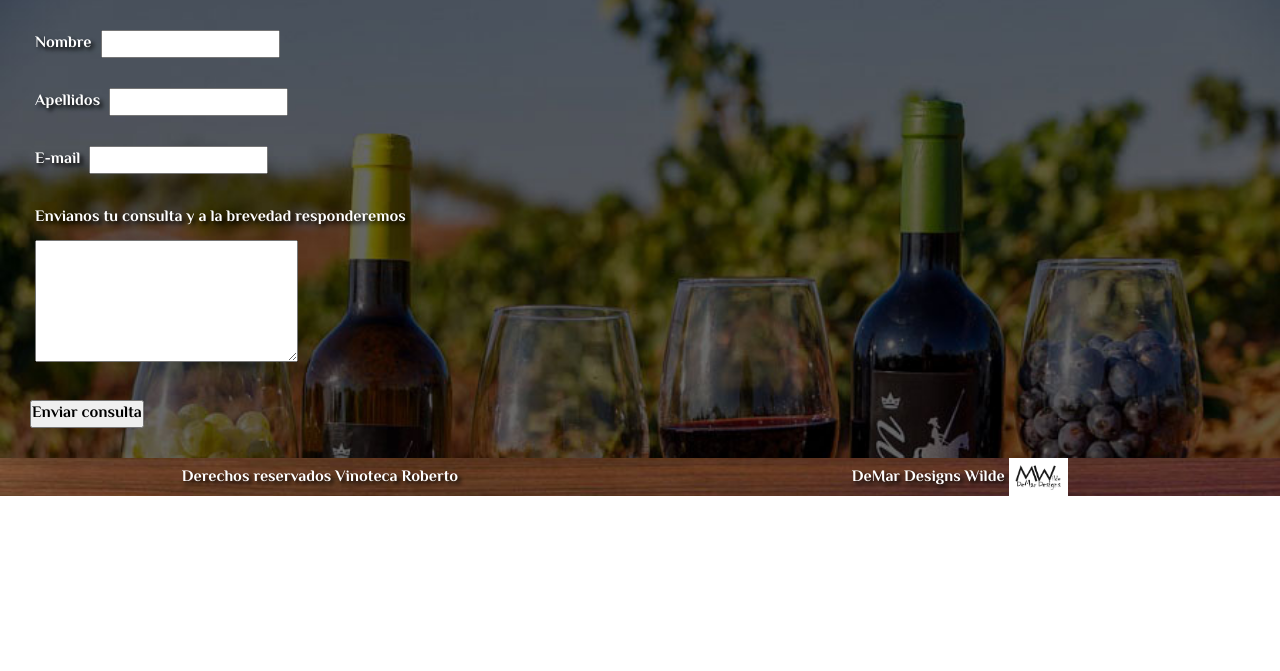
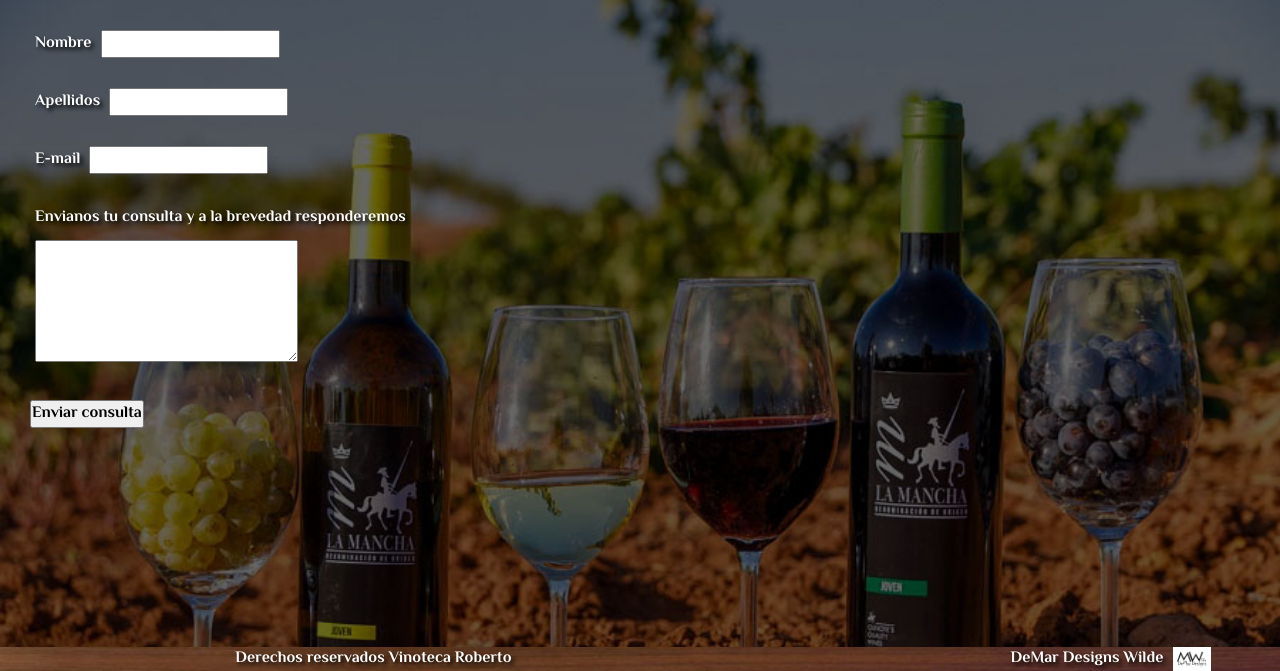
Before and after one commit to GonzaloAlvarezPorto/vinotecaRoberto, a plain HTML site: page pages/contacto.html in a window 1280 px wide. Shown: the part 143-814 px from the top of the page. Drawn offline with nearby package versions, Linux system fonts and the light colour scheme.

Commit message:
Arreglado el footer

```diff
--- a/pages/contacto.html
+++ b/pages/contacto.html
@@ -66,7 +66,7 @@
         </div>
     </header>
     <main class="container-fluid principal">
-        <section>
+        <section class="principal__cuerpo">
             <form class="principal__formulario" action="#">
                 <label class="formulario__label" for="nombre">Nombre</label>
                 <input type="text" /><br /><br />
@@ -84,16 +84,18 @@
         <div class="pieDePagina container-fluid">
             <div class="pieDePagina__contenedor ">
                 <ul class="contenedor__listado row">
-                    <li class="listado__textoPieDePagina col-6">
+                    <li class="listado__textoPieDePagina col-7">
                         <p class="textoPieDePagina__parrafo">Derechos reservados Vinoteca Roberto</p>
                     </li>
-                    <li class="listado__textoPieDePagina col-6">
-                        <p class="textoPieDePagina__parrafoMasImagen">
+                    <li class="listado__textoPieDePagina  col-4">
+                        <p class="textoPieDePagina__parrafo listado__textoDelLogo">
                             DeMar Designs Wilde
-                            <a href="#">
-                                <img src="../media/imagen DeMar_Designs_Wilde.jpg" alt="Imagen DeMar_Designs_Wilde" />
-                            </a>
                         </p>
+                    </li>
+                    <li class="listado__logoMW col-1">
+                        <div class="logoMW__img">
+
+                        </div>
                     </li>
                 </ul>
             </div>
--- a/styles/styles.css
+++ b/styles/styles.css
@@ -227,13 +227,12 @@ header{
     background-size: cover;
     margin:0;
     padding:0;
-    height: 38px;
 }
 
 .pieDePagina__contenedor{
     margin:0;
     padding:0;
-    height: 38px;
+    height: 100%;
 }
 
 .contenedor__listado {
@@ -243,7 +242,7 @@ header{
     justify-content: center;
     margin:0;
     padding:0;
-    height: 38px;
+    height: 100%;
 }
 
 .listado__textoPieDePagina {
@@ -252,7 +251,7 @@ header{
     color: white;
     font: bold;
     text-shadow: 3px 3px 4px black;
-    height: 38px;
+    height: 100%;
     padding:0px;
 
 }
@@ -262,21 +261,29 @@ header{
     width: 100%;
     margin:0;
     padding:0;
-    padding-top: 8px;
 }
 
-.textoPieDePagina__parrafoMasImagen{
-    text-align: center;
-    width: 100%;
-    margin:0;
-    padding:0;
+.listado__textoDelLogo{
+    text-align: right;
+    margin-right: 10px;
 }
 
-.listado__textoPieDePagina img{
-    height: 100%;
+.listado__logoMW {
+    display: flex;
     padding:0;
     margin: 0;
     text-decoration: none;
+}
+
+.logoMW__img{
+    height: 100%;
+    width: 100%;
+    background-image: url(../media/DeMar_Designs_Wilde_img.jpg);
+    background-size: contain;
+    background-repeat: no-repeat;
+    margin:0;
+    padding: 0;
+
 }
 
 @media (max-width: 750px){
```
Also changed, not shown: index.html (+8 -6 lines), pages/catalogo.html (+8 -6 lines), pages/nosotros.html (+8 -6 lines), pages/proveedores.html (+8 -6 lines), media/DeMar_Designs_Wilde_img.jpg (renamed from media/imagen DeMar_Designs_Wilde.jpg), media/DeMar_Designs_Wilde_log.png (renamed from media/logo DeMar_Designs_Wilde.png).
